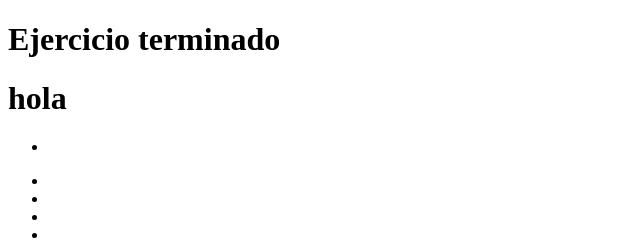
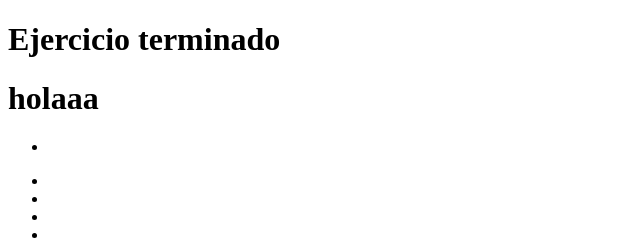
Before and after one commit to RosaMZ27/prueba-vscode, a plain HTML site: page index.html in a window 1280 px wide. Shown: the top 240 px of the page, 0-640 px from the left. Drawn offline with Linux system fonts and the light colour scheme.

Commit message:
Cambio realizado desde Github

```diff
--- a/index.html
+++ b/index.html
@@ -13,7 +13,7 @@
 
     <!-- *********************************** -->
 
-    <h1>hola</h1>
+    <h1>holaaa</h1>
 
     <!--ELEMENTOS HIJOS > -->
     <div>
```
